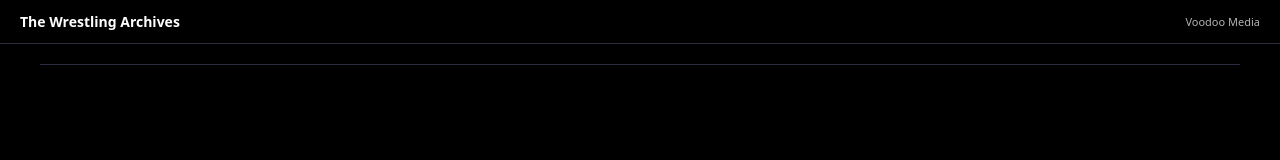
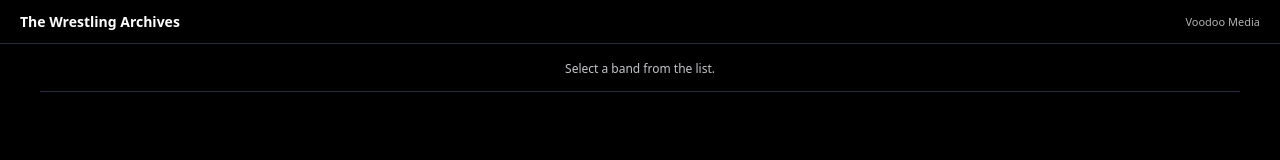
Before and after one commit to ruyven12/Wrestling, a website: page index.html in a window 1280 px wide. Drawn offline with Linux system fonts and the light colour scheme.

Commit message:
Update 2 files

```diff
--- a/index.html
+++ b/index.html
@@ -2,7 +2,7 @@
 <html lang="en">
   <head>
     <meta charset="utf-8" />
-    <title>The Music Archives</title>
+    <title>Voodoo's Wrestling Archives</title>
     <meta name="viewport" content="width=device-width,initial-scale=1" />
 
 <style>
--- a/script.js
+++ b/script.js
@@ -8,6 +8,7 @@ const wrapEl = document.querySelector(".wrap");
 // ================== INIT ==================
 document.addEventListener("DOMContentLoaded", () => {
   initHeader();
+  initInstructionLine(); // ✅ new
 });
 
 // ================== HEADER ONLY (CURRENT PHASE) ==================
@@ -42,3 +43,22 @@ function initHeader() {
   headerEl.appendChild(title);
   headerEl.appendChild(credit);
 }
+
+// ================== INSTRUCTION LINE (UNDER HEADER) ==================
+function initInstructionLine() {
+  const head = document.querySelector(".results-head");
+  if (!head) return;
+
+  // Clear anything already in there (safe because it's empty right now)
+  head.innerHTML = "";
+
+  const line = document.createElement("div");
+  line.id = "crumbs"; // matches the ID used in the music version layout
+  line.textContent = "Select a band from the list.";
+  line.style.fontSize = "12px";
+  line.style.opacity = "0.85";
+  line.style.textAlign = "center";
+  line.style.marginTop = "6px";
+
+  head.appendChild(line);
+}
```
